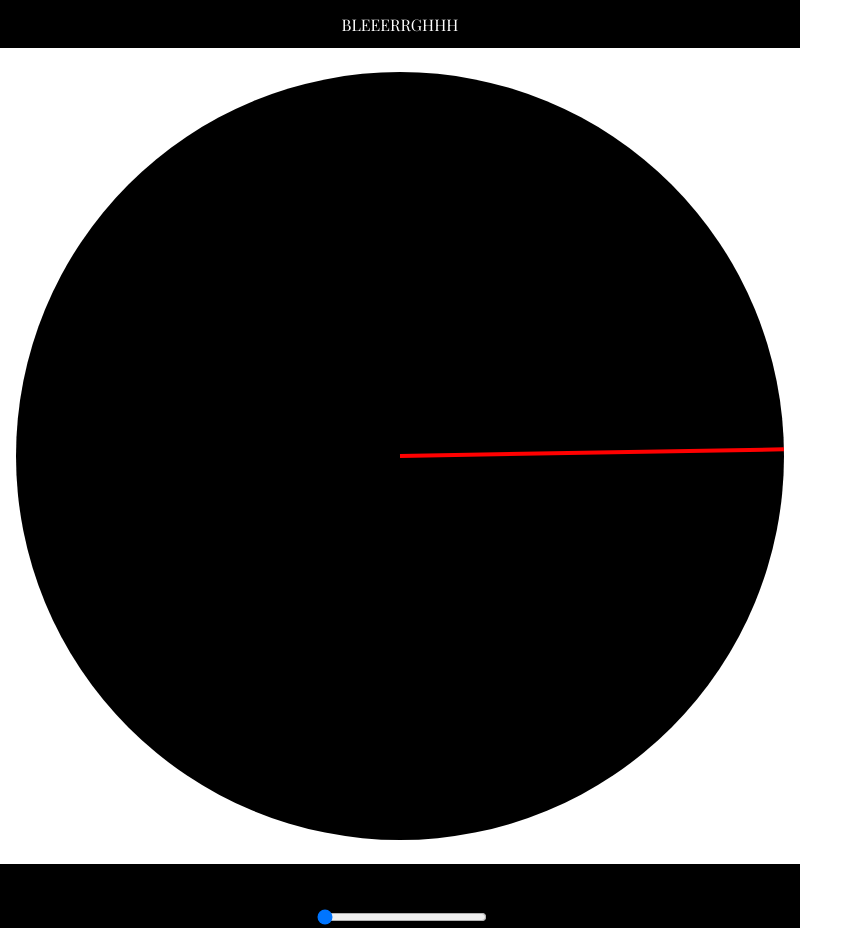
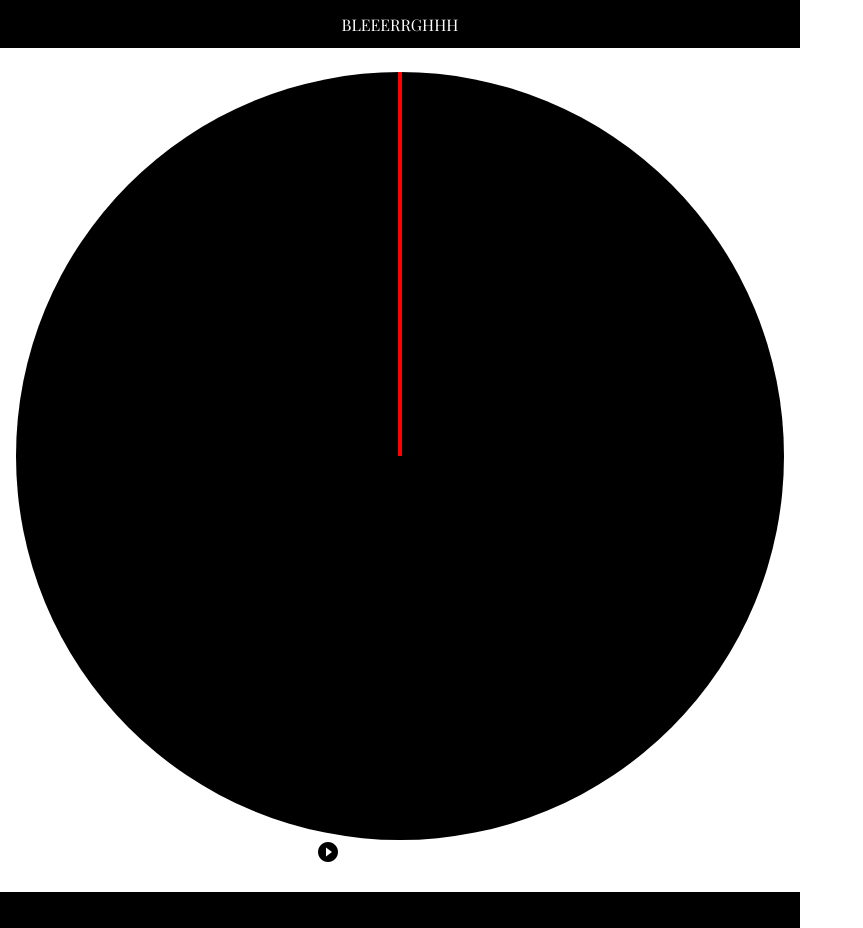
Before and after one commit to eggborne/circular-drum-machine, a React app: page / in a window 1280 px wide. Shown: the top 928 px of the page, without its empty margins (0-863 px from the left). Built offline with nearby package versions, Linux system fonts and the light colour scheme.

Commit message:
Add sounds to state, add play button

```diff
--- a/src/components/App.jsx
+++ b/src/components/App.jsx
@@ -14,20 +14,42 @@ window.innerWidth < window.innerHeight
   ? shorterDimension = window.innerWidth
   : shorterDimension = window.innerHeight;
 
-const heightAdjusted = {
-  minHeight: window.innerHeight - (shorterDimension * 0.15)
+const mainHeight = {
+  minHeight: window.innerHeight-(shorterDimension*0.15)
+};
+const innerHeight = {
+  minHeight: window.innerHeight-(shorterDimension*0.4)
 };
 
 class App extends React.Component {
   constructor(props) {
     super(props);
     this.state = {
+      playing: false,
       tempo: 1,
       menuSummoned: false,
+      sounds: {
+        kick: {
+          src: require('../assets/sounds/kick1.wav'),
+          element: document.getElementById('kick')
+        },
+        snare: {
+          src: require('../assets/sounds/snare1.wav'),
+          element: document.getElementById('snare')
+        },
+        hat: {
+          src: require('../assets/sounds/hat1.wav'),
+          element: document.getElementById('hat')
+        },
+        clap: {
+          src: require('../assets/sounds/clap1.wav'),
+          element: document.getElementById('clap')
+        }
+      }
     };
     this.mainLoop = this.mainLoop.bind(this);
     this.handleTempoChange = this.handleTempoChange.bind(this);
-
+    this.handlePressPlay = this.handlePressPlay.bind(this);
     requestAnimationFrame(this.mainLoop);
   }
 
@@ -36,13 +58,35 @@ class App extends React.Component {
   }
 
   componentWillUnmount() {
-    cancelAnimationFrame(this.mainLoop);
+
+  }
+
+  componentWillReceiveProps() {
+
+
   }
 
   mainLoop() {
     let step = Math.ceil(ticker / this.state.tempo);
-    document.getElementById('tick-hand').style.transform = `rotate(${step}deg)`;
-    ticker++;
+    let kickSound = this.state.sounds.kick.element;
+    let snareSound = this.state.sounds.snare.element;
+    let tickHand = document.getElementById('tick-hand');
+    // console.log('ang', tickHand.style.transform)
+    if (this.state.playing) {
+      tickHand.style.backgroundColor = 'green';
+      tickHand.style.transform = `rotate(${step}deg)`;
+      if (ticker % 180 === 0) {
+        // kickSound.play();
+      }
+      ticker++;
+    } else {
+      tickHand.style.backgroundColor = 'red';
+    }
+
+    if (ticker === 360) {
+      ticker = 0;
+    }
+
     requestAnimationFrame(this.mainLoop);
   }
 
@@ -55,21 +99,43 @@ class App extends React.Component {
     ticker = 0;
   }
 
+  handlePressPlay() {
+    let playButton = document.getElementById('play-button');
+    this.setState({
+      playing: !this.state.playing
+    });
+    playButton.style.transform = 'scale(0.9)';
+    setTimeout(() => {
+      playButton.style.transform = 'scale(1)';
+    }, 50);
+  }
+
   render() {
-
+    let buttonSymbol;
+    if (this.state.playing) {
+      buttonSymbol = 'pause_circle_filled_white';
+    } else {
+      buttonSymbol = 'play_circle_filled_white';
+    }
     return (
-      <div style={heightAdjusted} id='main'>
+      <div style={mainHeight} id='main'>
         <Header />
-        <div id='padding-container'>
+        <audio id='kick' src={this.state.sounds.kick.src}></audio>
+        <audio id='snare' src={this.state.sounds.snare.src}></audio>
+        <audio id='hat' src={this.state.sounds.hat.src}></audio>
+        <audio id='clap' src={this.state.sounds.clap.src}></audio>
+        <div id='padding-container' style={innerHeight} >
           <div id='drum-circle'>
             <div id='tick-hand'></div>
+          </div>
+          <div onClick={this.handlePressPlay} id='play-button'>
+            <i className='material-icons'>{buttonSymbol}</i>
           </div>
         </div>
         <Footer onChangeTempo={this.handleTempoChange} />
       </div>
     );
   }
-
 }
 
 export default App;
```
